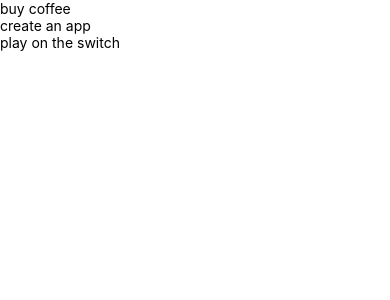
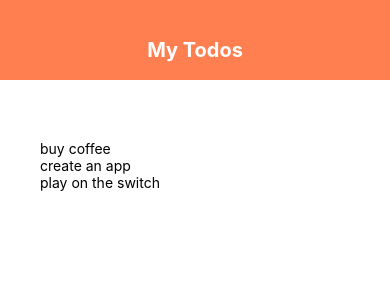
Before and after one commit to zalwata/ReactNative_Testing, a React Native app: screen / in a window 390 px wide. Shown: the top 300 px of the page. Built offline with nearby package versions, Linux system fonts and the light colour scheme.

Commit message:
added header file

```diff
--- a/App.js
+++ b/App.js
@@ -1,5 +1,6 @@
 import React, { useState } from 'react';
 import { StyleSheet, Text, View, FlatList } from 'react-native';
+import Header from './components/header'
 
 export default function App() {
 
@@ -13,13 +14,14 @@
     <View style={styles.container}>
 
       {/* {header} */}
-      <View style ={ styles.content} >
+      <Header/>
+      <View style ={ styles.content }>
         {/* {to form} */}
-        <View>
+        <View style ={ styles.list }>
           <FlatList
-            data = {todos}
-            renderItem = {({item}) => (
-              <Text>{item.text}</Text>
+            data = { todos }
+            renderItem = {({ item }) => (
+              <Text>{ item.text }</Text>
             )}
           />
         </View>
@@ -34,7 +36,10 @@
     backgroundColor: '#fff',
   },
   content: {
-    flex: 1,
-    backgroundColor: '#fff',
+    padding : 40,
   },
+  list: {
+    marginTop: 20,
+  }
+
 });
--- /dev/null
+++ b/components/header.js
@@ -0,0 +1,27 @@
+import React from 'react';
+import { StyleSheet, Text, View } from 'react-native';
+
+export default function Header() {
+
+  return (
+    <View style={styles.header}>
+        <Text style = {styles.title }> My Todos </Text>
+
+    </View>
+  );
+}
+
+const styles = StyleSheet.create({
+  header: {
+    backgroundColor: 'coral',
+    height: 80,
+    paddingTop: 38
+
+  },
+  title: {
+    fontSize: 20,
+    textAlign: 'center',
+    color: '#fff',
+    fontWeight: 'bold'
+  },
+});
```
